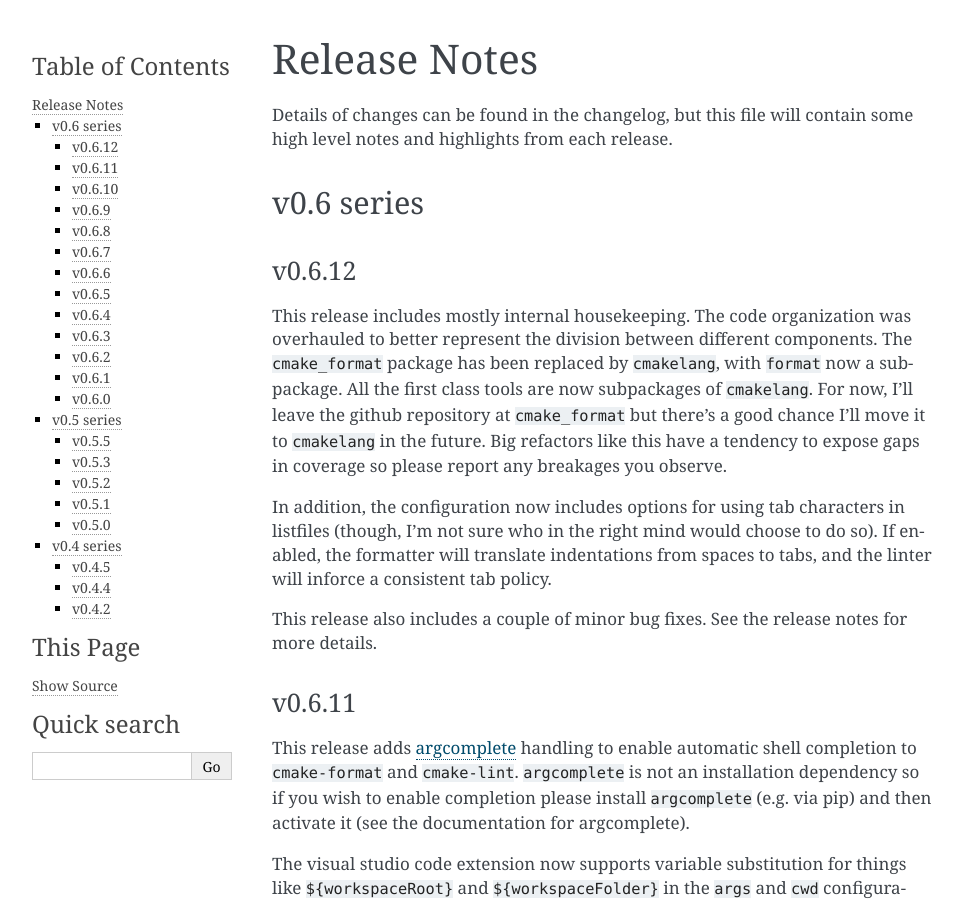
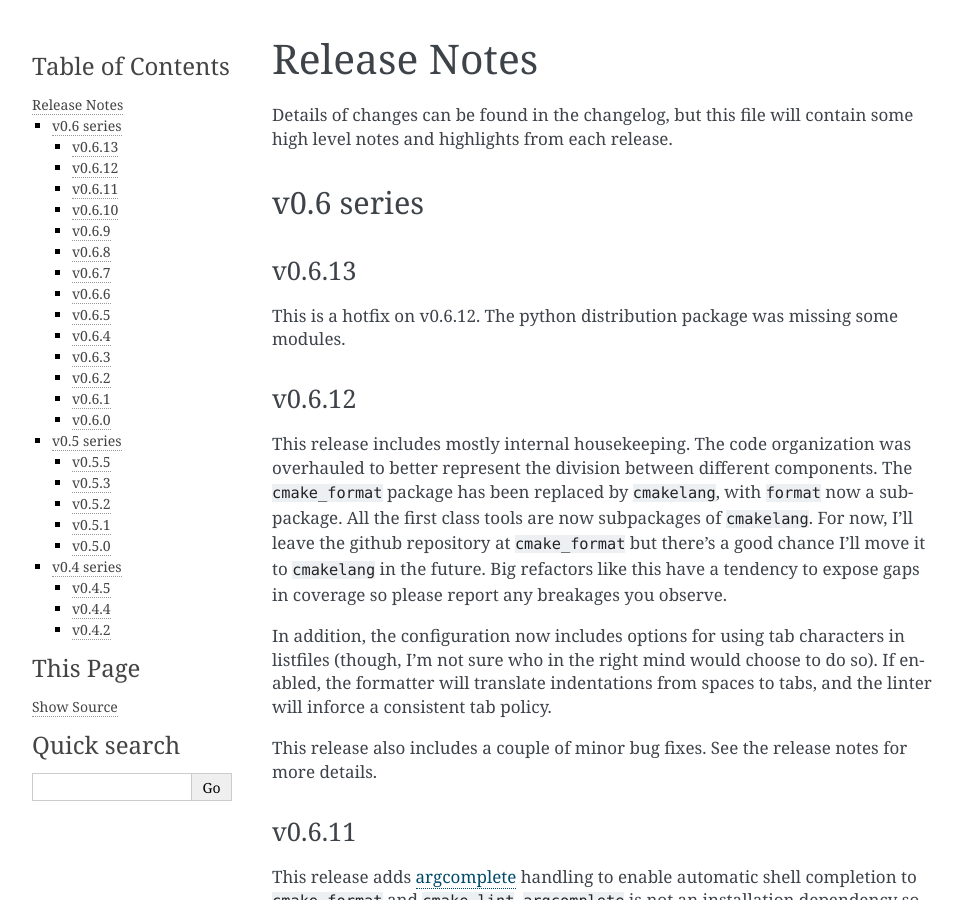
Before and after one commit to cheshirekow/cmake_format, a Sphinx documentation site: the page built from cmakelang/doc/release_notes.rst, in a window 1280 px wide and 900 px high. Shown: the whole window, without its empty margins (148-1111 px from the left). Built offline with Sphinx 7.4.7, drawn with Linux system fonts in a browser that asks for light colours; pages that are not in the unit, such as notebooks, are missing from menus.

Commit message:
hotfix python distribution missing packages

```diff
--- a/cmakelang/__init__.py
+++ b/cmakelang/__init__.py
@@ -3,4 +3,4 @@ Language tools for cmake
 """
 from __future__ import unicode_literals
 
-__version__ = "0.6.12.dev0"
+__version__ = "0.6.13"
--- a/cmakelang/doc/CMakeLists.txt
+++ b/cmakelang/doc/CMakeLists.txt
@@ -359,7 +359,7 @@ add_custom_target(
       --scratch-tree ${CMAKE_CURRENT_BINARY_DIR}/scratch-tree
       --stage ${_stage}
       --deploy-key "${_deploykey}"
-      --tag "${_src_version}"
+      --tag "v${_src_version}"
     # cmake-format: on
   DEPENDS clean-cmakelang-sphinx-stage ${_sphinx_manifest} ${_deploykey}
   WORKING_DIRECTORY ${CMAKE_SOURCE_DIR}
--- a/cmakelang/doc/changelog.rst
+++ b/cmakelang/doc/changelog.rst
@@ -7,6 +7,11 @@ Changelog
 -----------
 v0.6 series
 -----------
+
+v0.6.13
+-------
+
+* Fix subpackages missing from python distribution
 
 v0.6.12
 -------
--- a/cmakelang/doc/installation.rst
+++ b/cmakelang/doc/installation.rst
@@ -5,7 +5,7 @@ Installation
 All of the tools are included as part of the ``cmakelang`` python
 distribution package.
 
-.. note:: Until verion 0.6.12 the software was distributed under the
+.. note:: Until verion 0.6.13 the software was distributed under the
    ``cmake-format`` python package. As the project grew to include
    multiple tools beyond the formatter, the name was changed to something
    more appropriate. The ``cmake-format`` package will be maintained
@@ -58,7 +58,7 @@ Install from source
 You can also install from source with pip. You can download a release package
 from github__ or pypi__ and then install it directly with pip. For example::
 
-  pip install v0.6.12.tar.gz
+  pip install v0.6.13.tar.gz
 
 .. __: https://github.com/cheshirekow/cmake_format/releases
 .. __: https://pypi.org/project/cmake-format/#files
@@ -104,7 +104,7 @@ formatter, ``cmake-format``, to your hooks with the following addition to your
 
    repos:
      - repo: https://github.com/cheshirekow/cmake-format-precommit
-       rev: v0.6.12
+       rev: v0.6.13
        hooks:
        - id: cmake-format
 
--- a/cmakelang/doc/release_notes.rst
+++ b/cmakelang/doc/release_notes.rst
@@ -9,6 +9,13 @@ some high level notes and highlights from each release.
 
 v0.6 series
 ===========
+
+-------
+v0.6.13
+-------
+
+This is a hotfix on v0.6.12. The python distribution package was missing some
+modules.
 
 -------
 v0.6.12
```
Also changed, not shown: 5 other files.
